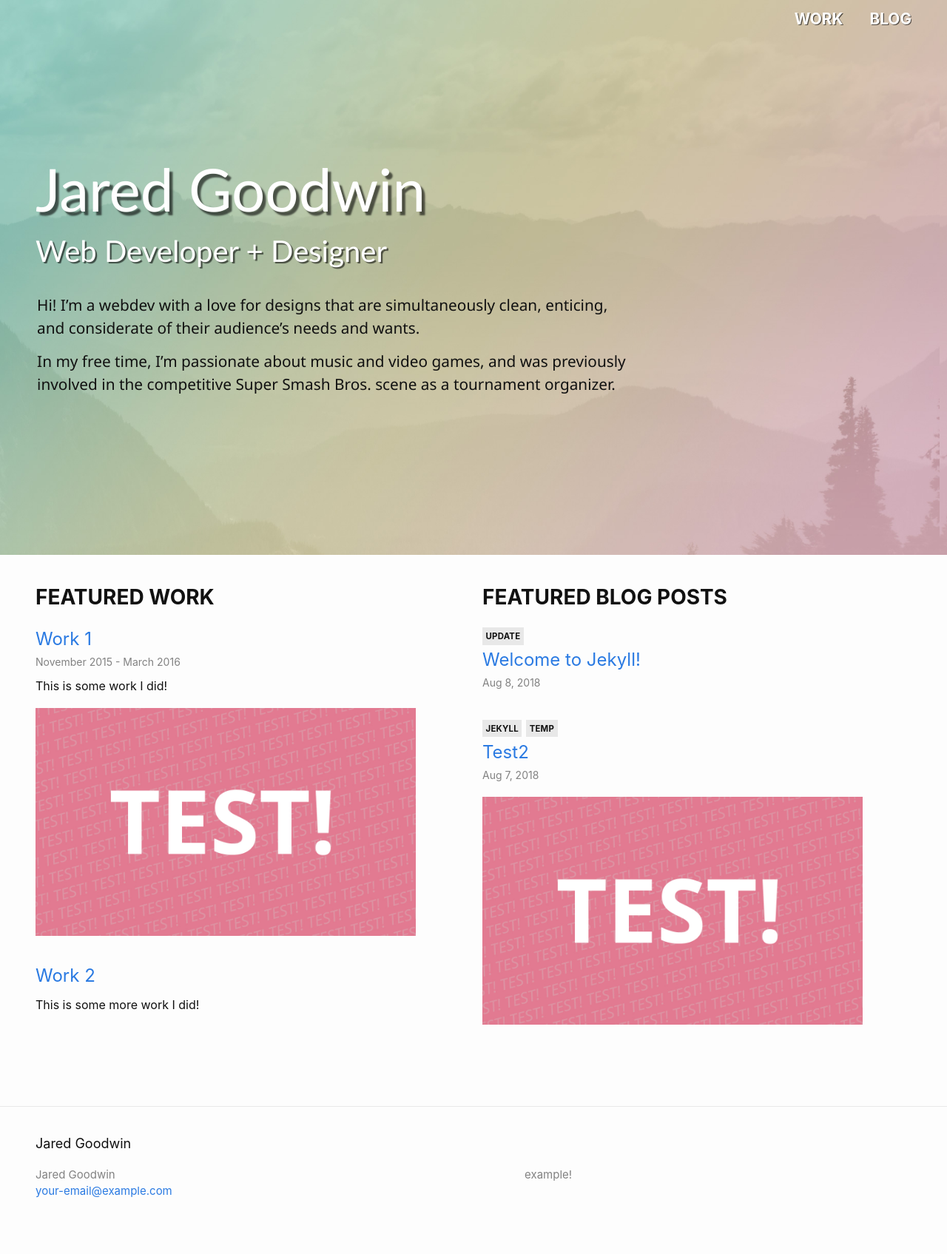
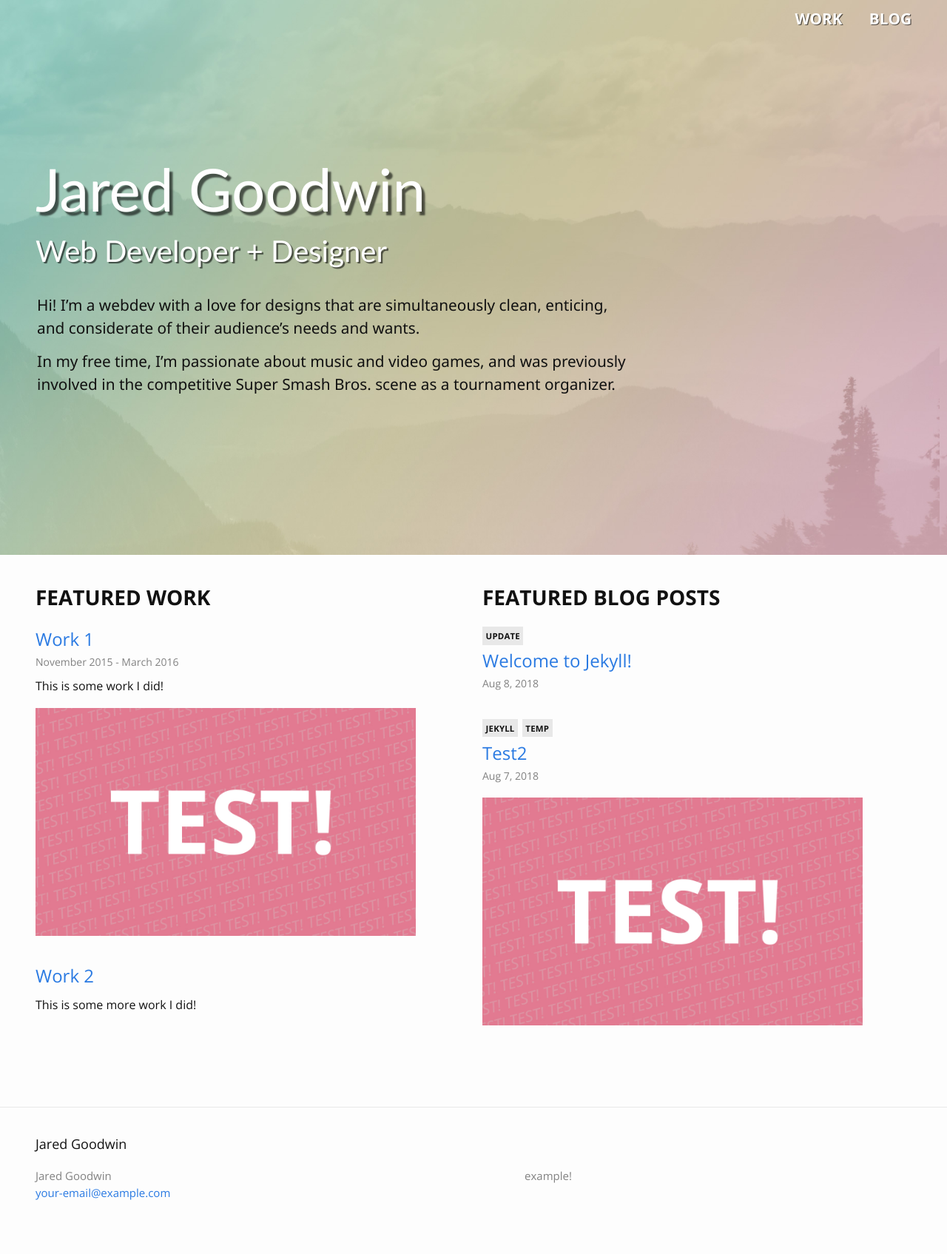
Before and after one commit to goodwin72/jaredrgoodwin.com, a Jekyll site: the page built from index.html, in a window 1280 px wide. Shown: the whole page at 74% size. Built offline with Jekyll 4.4.1, drawn with Linux system fonts in a browser that asks for light colours; some web fonts are replaced.

Commit message:
Changed primary font to Open Sans; made small adjustments to category list margin on both blog post pages and in the blog feed

```diff
--- a/_sass/minima.scss
+++ b/_sass/minima.scss
@@ -2,7 +2,7 @@
 
 // Define defaults for each variable.
 
-$base-font-family: -apple-system, BlinkMacSystemFont, "Segoe UI", Roboto, Helvetica, Arial, sans-serif, "Apple Color Emoji", "Segoe UI Emoji", "Segoe UI Symbol" !default;
+$base-font-family: "Open Sans", -apple-system, BlinkMacSystemFont, "Segoe UI", Roboto, Helvetica, Arial, sans-serif, "Apple Color Emoji", "Segoe UI Emoji", "Segoe UI Symbol" !default;
 $base-font-size:   16px !default;
 $base-font-weight: 400 !default;
 $small-font-size:  $base-font-size * 0.875 !default;
@@ -56,6 +56,11 @@
 
 //Import fonts
 @import url('https://fonts.googleapis.com/css?family=Open+Sans:300,400,700');
+//@import url('https://fonts.googleapis.com/css?family=Roboto:300,400,700');
+//@import url('https://fonts.googleapis.com/css?family=Ubuntu:300,400,700');
+//@import url('https://fonts.googleapis.com/css?family=Muli:300,400,700');
+//@import url('https://fonts.googleapis.com/css?family=Gudea:300,400,700');
+//@import url('https://fonts.googleapis.com/css?family=Assistant:300,400,700');
 
 @font-face {
     font-family: "Porter";
--- a/_sass/minima/_layout.scss
+++ b/_sass/minima/_layout.scss
@@ -465,12 +465,12 @@
 }
 
 .post-categories{
-    margin-bottom: $base-font-size / 2;
+    margin-bottom: $base-font-size / 1.75;
 }
 
 .feed-item__categories{
     @extend .post-categories;
-    margin-bottom: $base-font-size / 3.75;
+    margin-bottom: $base-font-size / 3.3;
 }
 
 .post-categories__item {
```
